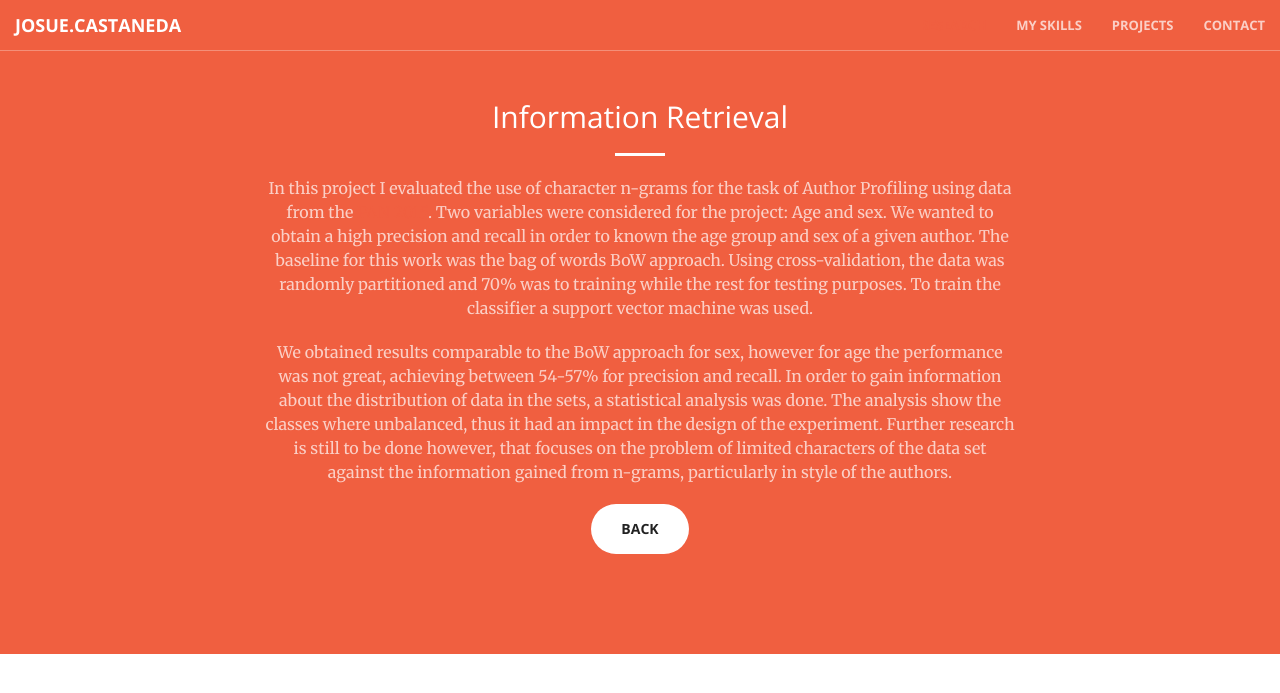
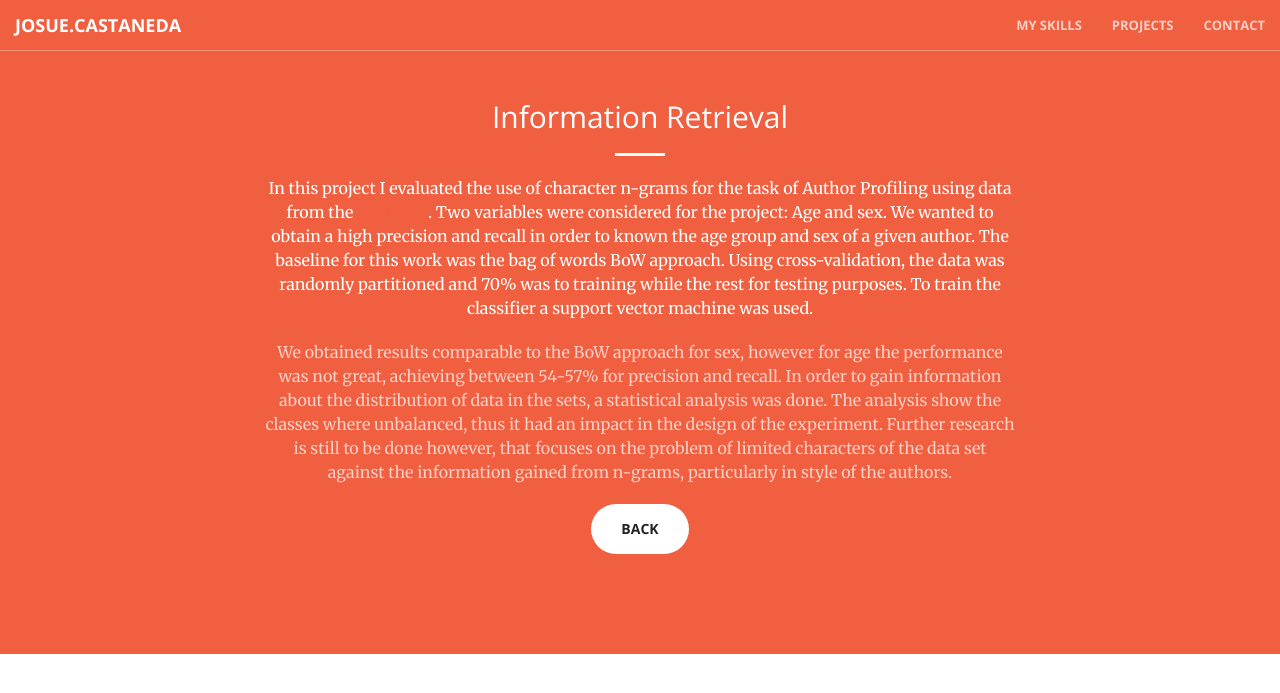
Before and after one commit to JosueCastaneda/JosueCastaneda.github.io, a Jekyll site: the page built from informationRetrieval.html, in a window 1280 px wide. Shown: the top 693 px of the page. Built offline with Jekyll 4.4.1, drawn with Linux system fonts in a browser that asks for light colours.

Commit message:
Obteniendo el formato correcto

```diff
--- a/_includes/informationRetrieval.html
+++ b/_includes/informationRetrieval.html
@@ -4,7 +4,7 @@
             <div class="col-lg-8 col-lg-offset-2 text-center">
                 <h2 class="section-heading">Information Retrieval</h2>
                 <hr class="light">
-                <p class="text-faded">In this project I evaluated the use of character n-grams for the task of Author Profiling using data from the  <a href="http://pan.webis.de/">PAN 2015</a>. Two variables were considered for the project: Age and sex. We wanted to obtain a high precision and recall in order to known the age group and sex of a given author. The baseline for this work was the bag of words BoW approach. Using cross-validation, the data was randomly partitioned and 70% was to training while the rest for testing purposes. To train the classifier a support vector machine was used.
+                <p >In this project I evaluated the use of character n-grams for the task of Author Profiling using data from the  <a href="http://pan.webis.de/">PAN 2015</a>. Two variables were considered for the project: Age and sex. We wanted to obtain a high precision and recall in order to known the age group and sex of a given author. The baseline for this work was the bag of words BoW approach. Using cross-validation, the data was randomly partitioned and 70% was to training while the rest for testing purposes. To train the classifier a support vector machine was used.
 
                 </p>
 
```
